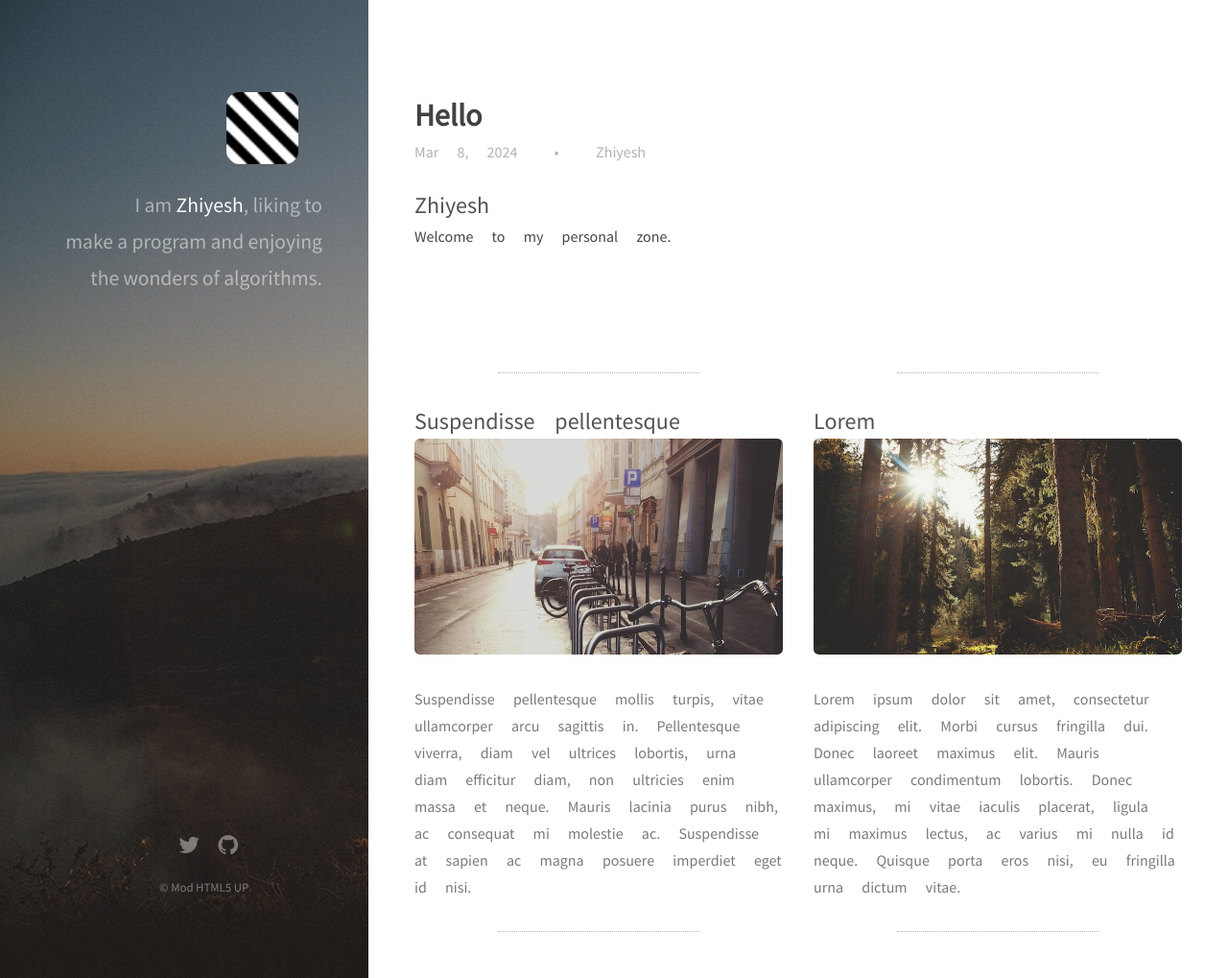
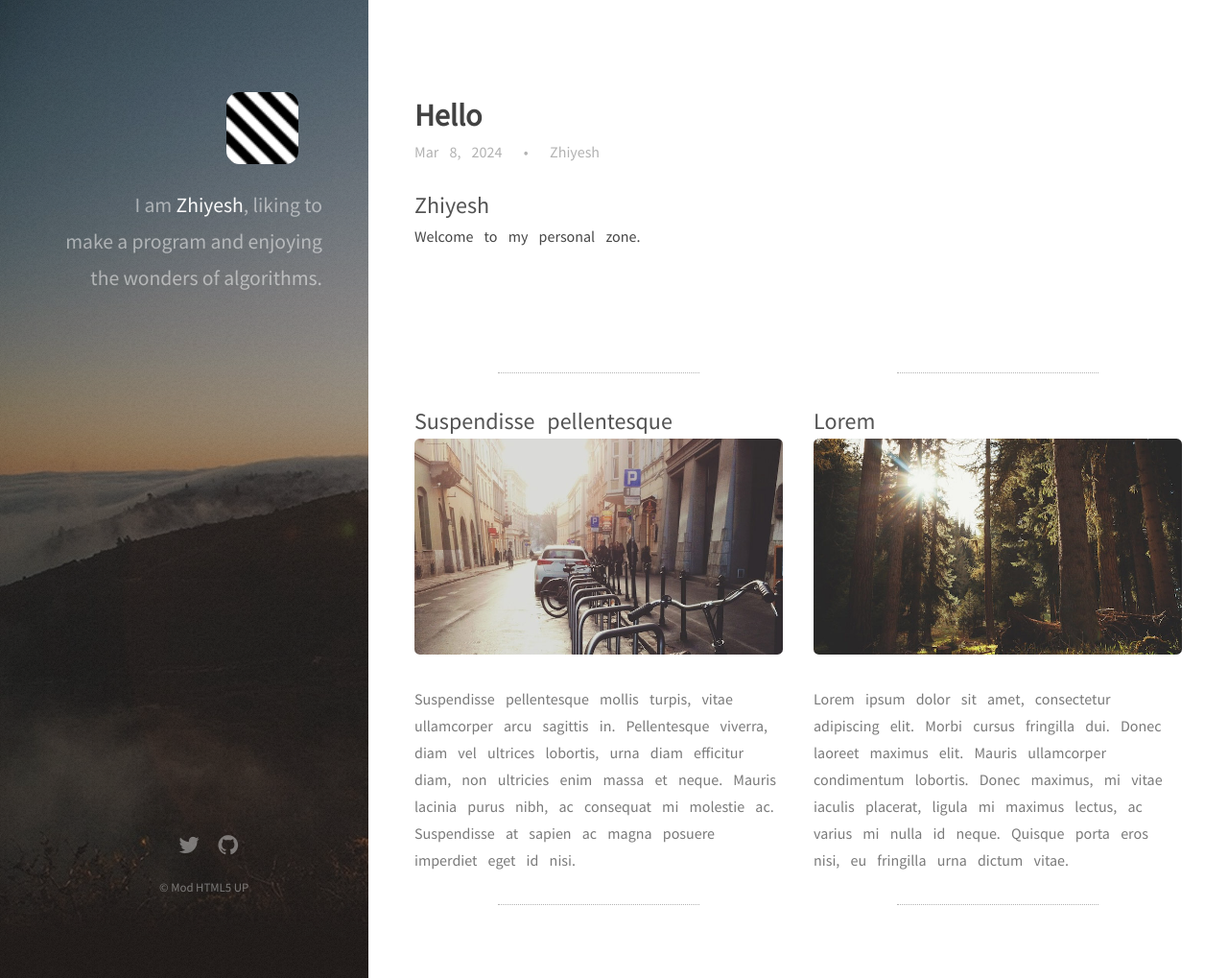
Before and after one commit to Zhiyelah/zhiyelah.github.io, a Jekyll site: the page built from index.html, in a window 1280 px wide and 1019 px high. Shown: the whole window at 96% size. Built offline with Jekyll 4.4.1, drawn with Linux system fonts in a browser that asks for light colours; nearby versions of some CDN libraries.

Commit message:
Update main.css

```diff
--- a/css/main.css
+++ b/css/main.css
@@ -1579,10 +1579,10 @@
 		a.hover fade {
 			color: #9fc6a6;
 			font-weight: 400;
-			font-size: 12%;
+			font-size: 34%;
 			padding: 4px;
 			border: 1px solid #9fc6a6;
-			border-radius: 16%;
+			border-radius: 21%;
 		}
 
 		a.hover:hover {
@@ -2580,7 +2580,7 @@
 
 		#main > section {
 			color: #464646;
-			word-spacing: 1em;
+			word-spacing: 0.5em;
 			font-size: 12pt;
 			margin: 4em 0 0 0;
 			padding: 4em 0 0 0;
@@ -2594,7 +2594,7 @@
 
 		#main > article > section {
 			color: #464646;
-			word-spacing: 1em;
+			word-spacing: 0.5em;
 			font-size: 12pt;
 			padding-bottom: 6em;
 		}
```
